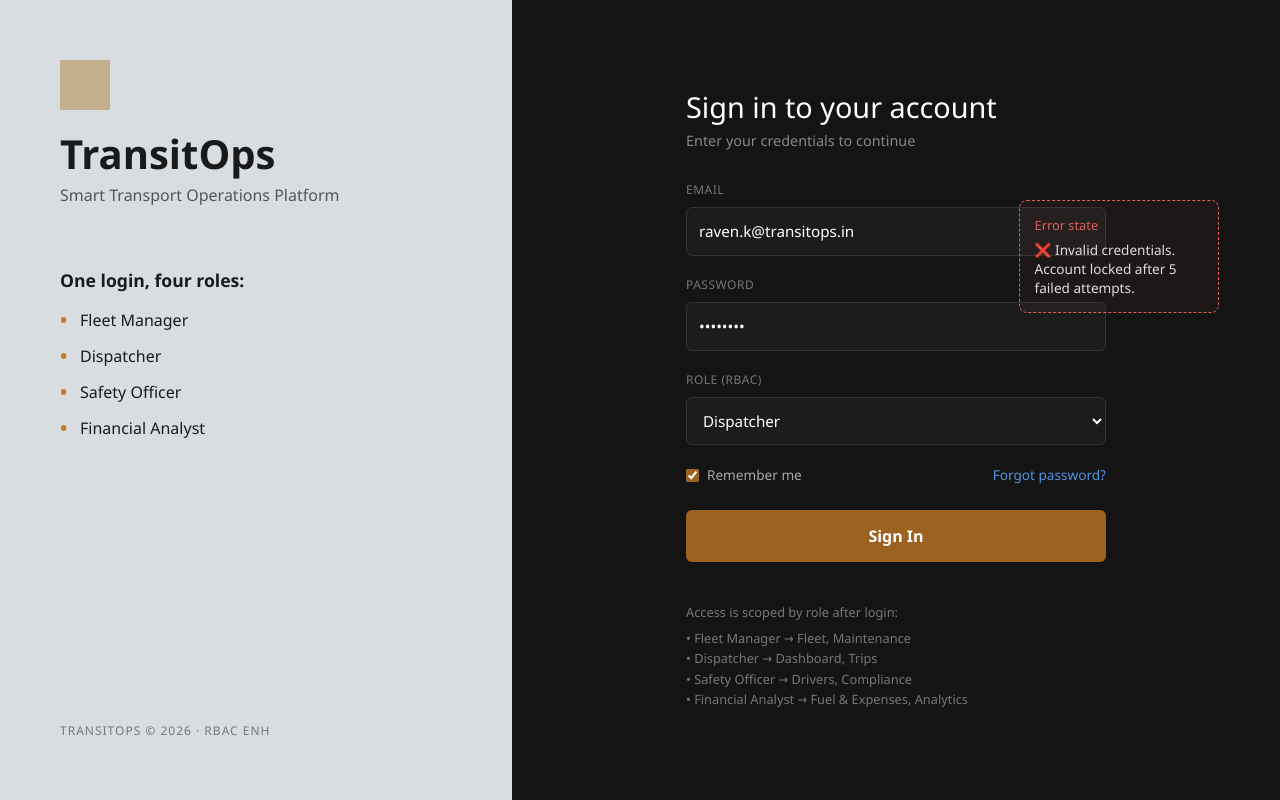
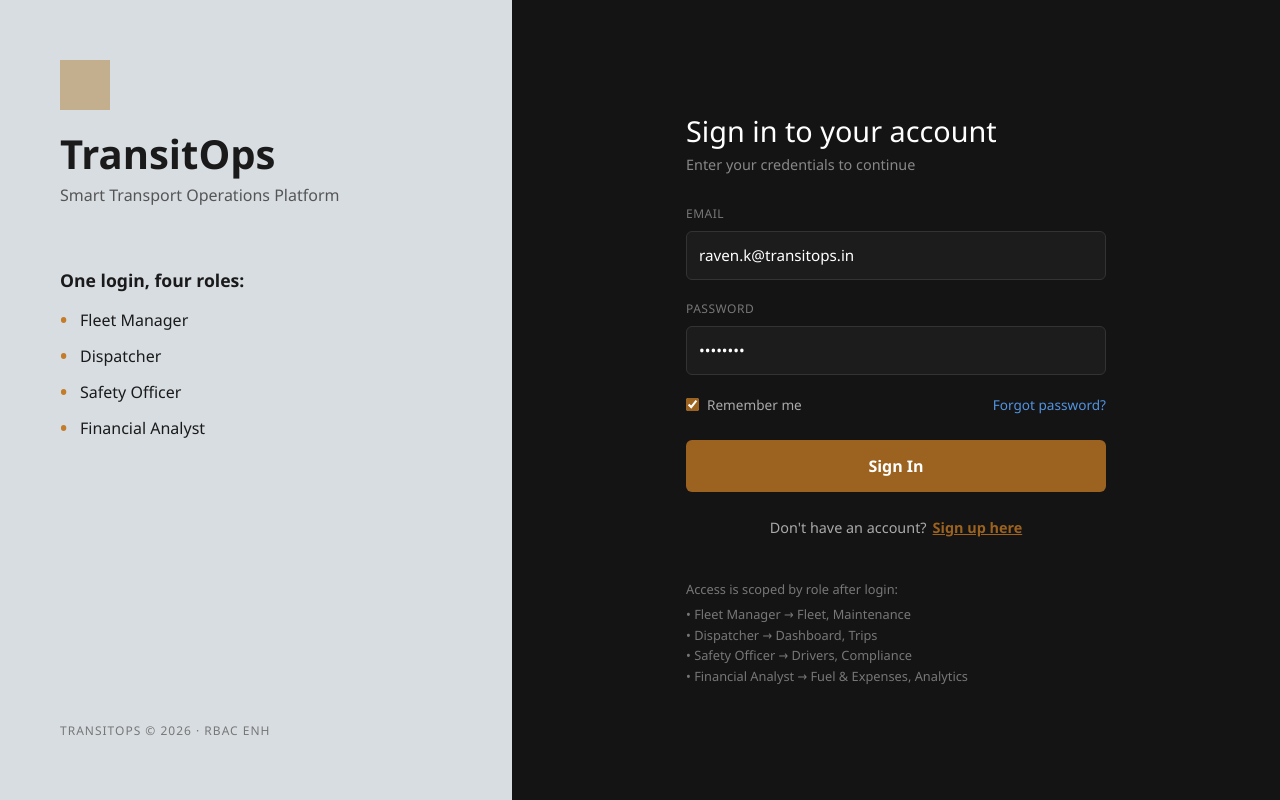
Before and after one commit to CodifyWithShravan/TransitOps-Smart-Transport-Operations-Platform, a React app in the folder frontend/: page /login in a window 1280 px wide. Built offline with nearby package versions, Linux system fonts and the light colour scheme; the HTML template or start-up script is replaced by a standard one.

Commit message:
Add full user sign-up registration flow to AuthPage matching backend RBAC roles

```diff
--- a/frontend/src/AuthPage.jsx
+++ b/frontend/src/AuthPage.jsx
@@ -3,16 +3,18 @@ import styles from './AuthPage.module.css';
 import { authApi } from './services/api';
 
 const AuthPage = () => {
-  // 1. Form States
+  // 1. Form & Mode States
+  const [isSignUp, setIsSignUp] = useState(false);
+  const [name, setName] = useState('');
   const [email, setEmail] = useState('raven.k@transitops.in');
   const [password, setPassword] = useState('********');
-  const [role, setRole] = useState('Dispatcher');
+  const [role, setRole] = useState('DISPATCHER');
   const [rememberMe, setRememberMe] = useState(true);
 
-  // 2. Error and Loading States (Backend Prep)
+  // 2. Error and Loading States
   const [error, setError] = useState({
-    visible: true,
-    message: 'Invalid credentials. Account locked after 5 failed attempts.',
+    visible: false,
+    message: '',
   });
   const [isLoading, setIsLoading] = useState(false);
 
@@ -22,23 +24,30 @@ const AuthPage = () => {
     setError({ visible: false, message: '' });
     setIsLoading(true);
 
-    const loginPayload = { email, password }; // backend login DTO typically only takes email and password
+    try {
+      let data;
+      if (isSignUp) {
+        console.log('Registering user:', { name, email, role });
+        data = await authApi.register({ name, email, password, role });
+      } else {
+        console.log('Logging in user:', { email });
+        data = await authApi.login({ email, password });
+      }
 
-    try {
-      console.log('Sending data to backend:', loginPayload);
-
-      const data = await authApi.login(loginPayload);
-
-      // Store token and redirect based on role
+      // Store token and redirect
       localStorage.setItem('transitops_token', data.token);
-      localStorage.setItem('transitops_user', JSON.stringify(data.user));
+      localStorage.setItem('transitops_user', JSON.stringify(data.user || { name, email, role }));
       window.location.href = '/';
-
     } catch (err) {
-      setError({ visible: true, message: err.message });
+      setError({ visible: true, message: err.message || 'Authentication failed. Please check your details.' });
     } finally {
       setIsLoading(false);
     }
+  };
+
+  const toggleAuthMode = () => {
+    setIsSignUp(!isSignUp);
+    setError({ visible: false, message: '' });
   };
 
   return (
@@ -65,7 +74,7 @@ const AuthPage = () => {
         </div>
       </div>
 
-      {/* Right Login Panel */}
+      {/* Right Login/Register Panel */}
       <div className={styles.rightPanel}>
         {/* Error State Callout Box */}
         {error.visible && (
@@ -76,8 +85,27 @@ const AuthPage = () => {
         )}
 
         <form className={styles.loginForm} onSubmit={handleSubmit}>
-          <h2 className={styles.formTitle}>Sign in to your account</h2>
-          <p className={styles.formSubtitle}>Enter your credentials to continue</p>
+          <h2 className={styles.formTitle}>
+            {isSignUp ? 'Create your account' : 'Sign in to your account'}
+          </h2>
+          <p className={styles.formSubtitle}>
+            {isSignUp ? 'Sign up to access the TransitOps platform' : 'Enter your credentials to continue'}
+          </p>
+
+          {/* Name Input (Only on Sign Up) */}
+          {isSignUp && (
+            <div className={styles.inputGroup}>
+              <label htmlFor="name">FULL NAME</label>
+              <input
+                type="text"
+                id="name"
+                placeholder="e.g. Raven K."
+                value={name}
+                onChange={(e) => setName(e.target.value)}
+                required={isSignUp}
+              />
+            </div>
+          )}
 
           {/* Email Input */}
           <div className={styles.inputGroup}>
@@ -103,7 +131,8 @@ const AuthPage = () => {
             />
           </div>
 
-          {/* Role (RBAC) Dropdown */}
+          {/* Role (RBAC) Dropdown - Always visible or on Sign Up */}
+          {isSignUp && (
             <div className={styles.inputGroup}>
               <label htmlFor="role">ROLE (RBAC)</label>
               <select
@@ -111,14 +140,16 @@ const AuthPage = () => {
                 value={role}
                 onChange={(e) => setRole(e.target.value)}
               >
-              <option value="Fleet Manager">Fleet Manager</option>
-              <option value="Dispatcher">Dispatcher</option>
-              <option value="Safety Officer">Safety Officer</option>
-              <option value="Financial Analyst">Financial Analyst</option>
+                <option value="FLEET_MANAGER">Fleet Manager</option>
+                <option value="DISPATCHER">Dispatcher</option>
+                <option value="SAFETY_OFFICER">Safety Officer</option>
+                <option value="FINANCIAL_ANALYST">Financial Analyst</option>
               </select>
             </div>
+          )}
 
           {/* Remember Me & Forgot Password Row */}
+          {!isSignUp && (
             <div className={styles.formOptions}>
               <label className={styles.checkboxLabel}>
                 <input
@@ -130,12 +161,27 @@ const AuthPage = () => {
               </label>
               <a href="#forgot" className={styles.forgotLink}>Forgot password?</a>
             </div>
+          )}
 
           {/* Submit Button */}
           <button type="submit" className={styles.submitBtn} disabled={isLoading}>
-            {isLoading ? 'Signing In...' : 'Sign In'}
+            {isLoading
+              ? (isSignUp ? 'Creating Account...' : 'Signing In...')
+              : (isSignUp ? 'Create Account' : 'Sign In')}
           </button>
         </form>
+
+        {/* Toggle Sign In / Sign Up */}
+        <div className={styles.authToggleSection}>
+          {isSignUp ? 'Already have an account?' : "Don't have an account?"}
+          <button
+            type="button"
+            className={styles.authToggleBtn}
+            onClick={toggleAuthMode}
+          >
+            {isSignUp ? 'Sign in here' : 'Sign up here'}
+          </button>
+        </div>
 
         {/* Access Scope Info Text */}
         <div className={styles.accessScopeInfo}>
--- a/frontend/src/AuthPage.module.css
+++ b/frontend/src/AuthPage.module.css
@@ -228,3 +228,29 @@
   padding: 0;
   margin: 0;
 }
+
+/* --- Auth Toggle (Login vs Register) --- */
+.authToggleSection {
+  margin-top: 25px;
+  width: 100%;
+  max-width: 420px;
+  text-align: center;
+  font-size: 0.9rem;
+  color: #aaa;
+}
+
+.authToggleBtn {
+  background: none;
+  border: none;
+  color: #9c621f;
+  font-weight: 600;
+  cursor: pointer;
+  margin-left: 6px;
+  font-size: 0.9rem;
+  padding: 0;
+  text-decoration: underline;
+}
+
+.authToggleBtn:hover {
+  color: #b57428;
+}
```
Lines whose indentation alone changed are shown as unchanged.
